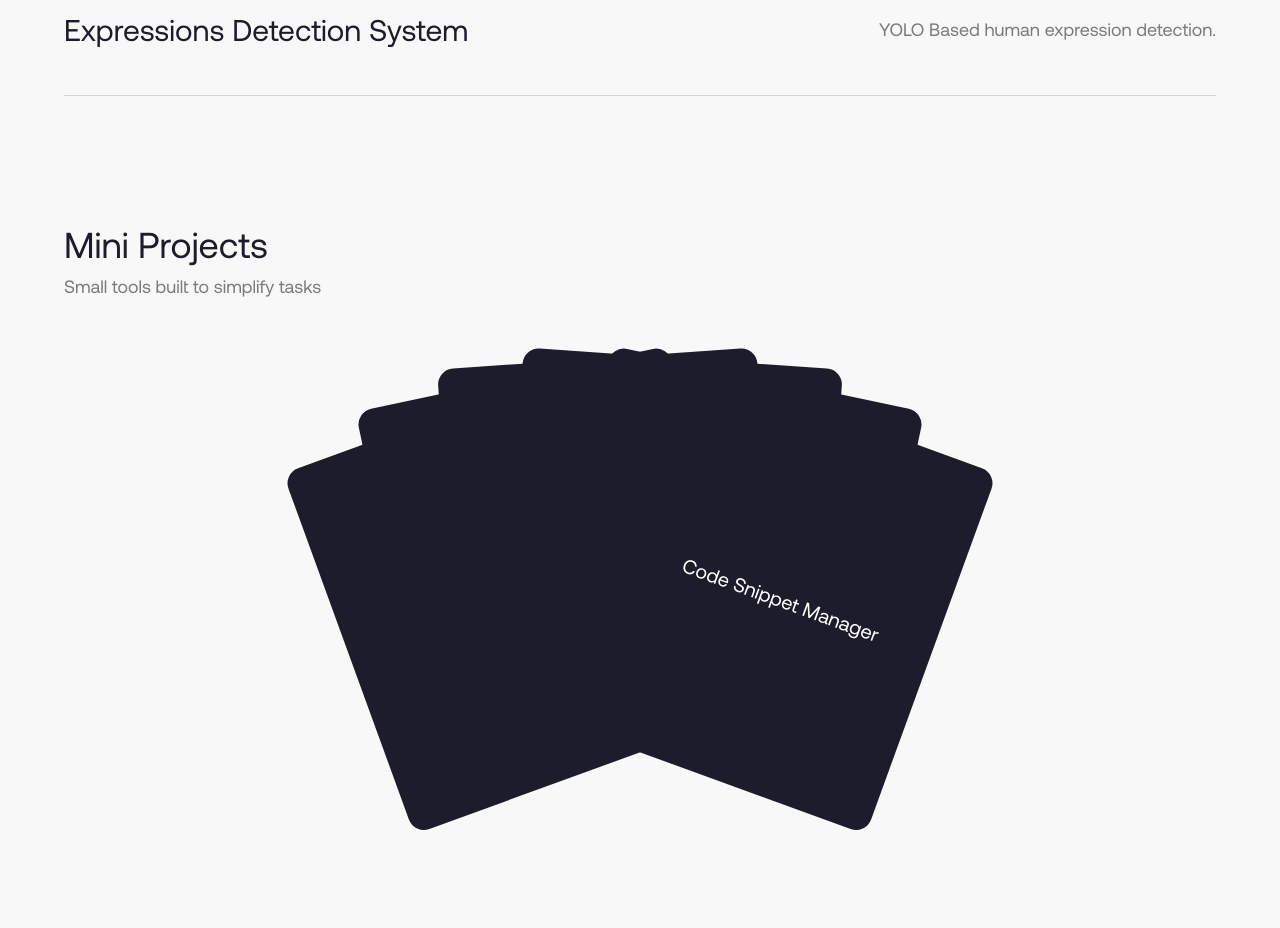
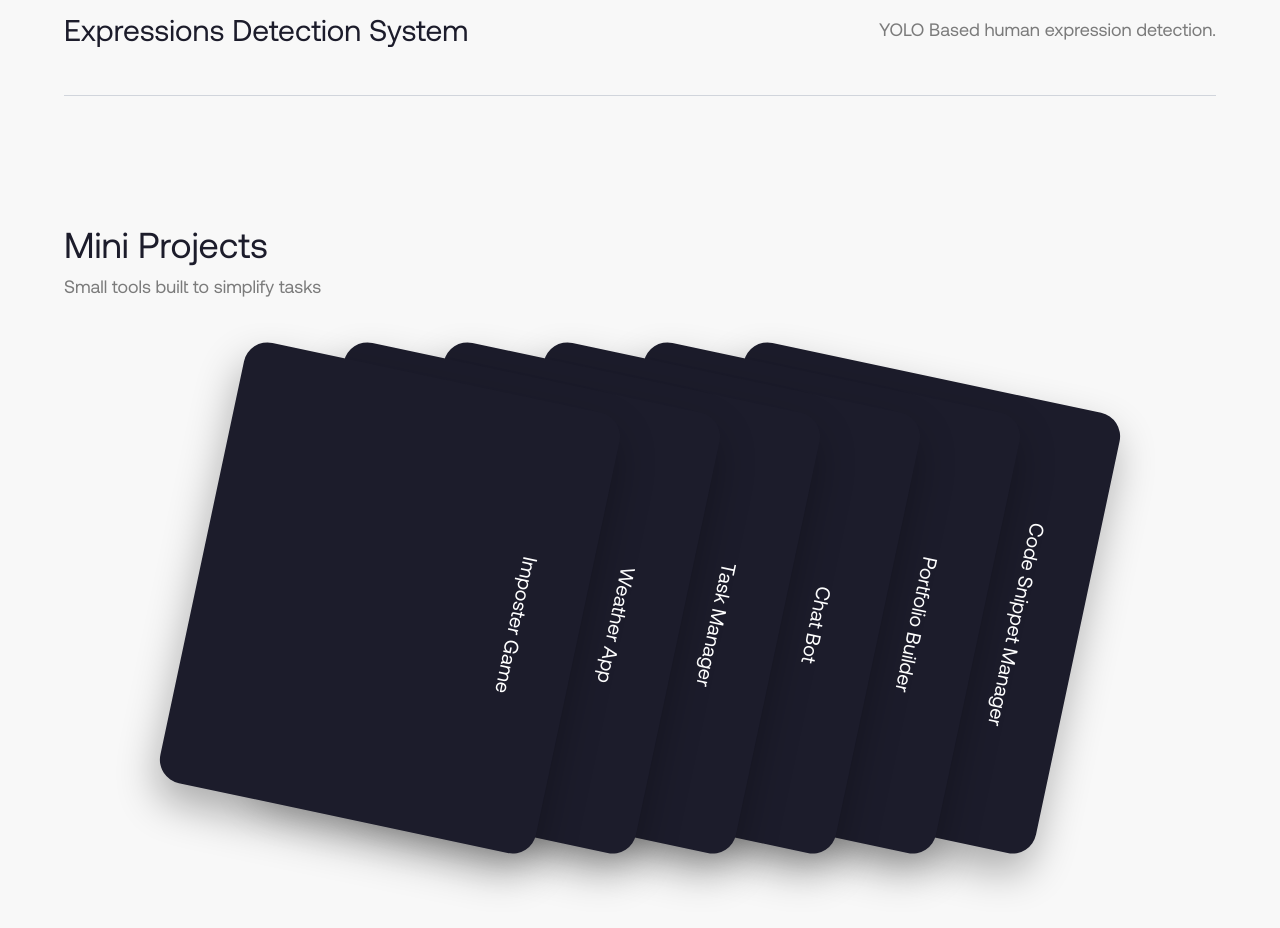
Before and after one commit to SerenEdge/daham-serenedge, a Next.js app: page / in a window 1280 px wide. Shown: the part 2280-3208 px from the top of the page. Before the commit the page ends 3114 px from the top, so only its background shows below. Built offline with nearby package versions, Linux system fonts and the light colour scheme.

Commit message:
Mini Projects done

```diff
--- a/components/Portfolio.tsx
+++ b/components/Portfolio.tsx
@@ -101,42 +101,8 @@ export default function Portfolio() {
                                 </div>
 
                                 {/* Hover Card Container - Creates reveal area */}
-                                <div className="relative overflow-hidden" style={{ height: hoveredProject === index ? '300px' : '0px', transition: 'height 0.7s ease-out' }}>
-                                    {/* Hover Card - Slides from behind border line */}
-                                    <div
-                                        className="absolute right-0 bg-[#1c1c2b] text-white rounded-t-2xl shadow-2xl overflow-visible transition-all duration-700 ease-out"
-                                        style={{
-                                            width: '55%',
-                                            bottom: hoveredProject === index ? '0px' : '-350px',
-                                            opacity: 1,
-                                            zIndex: 20
-                                        }}
-                                    >
-                                        {/* Tab/Edge at top */}
-                                        <div className="absolute -top-6 left-1/2 -translate-x-1/2 w-24 h-6 bg-[#1c1c2b] rounded-t-lg border-t-4 border-x-4 border-[rgba(255,255,255,0.1)]"></div>
+                                <div className="relative overflow-hidden" style={{ height: hoveredProject === index ? '300px' : '0px', transition: 'height 0.4s ease-out' }}>
 
-                                        <div className="flex gap-6 p-8">
-                                            {/* Image Section */}
-                                            <div className="w-1/2 bg-gray-200 rounded-xl flex items-center justify-center min-h-[200px]">
-                                                <span className="text-gray-400 text-lg">Image Placeholder</span>
-                                            </div>
-
-                                            {/* Content Section */}
-                                            <div className="w-1/2 flex flex-col justify-between py-2">
-                                                <p className="text-gray-300 text-base leading-relaxed">
-                                                    {project.title === "ReImage Agent"
-                                                        ? "The ReImage Agent is a specialized tool that transforms personal photos into vibrant, cartoon-style portraits, utilizing a FastAPI backend and Next.js for a seamless user experience."
-                                                        : project.description}
-                                                </p>
-                                                <Link
-                                                    href="#"
-                                                    className="inline-block text-white underline underline-offset-4 hover:text-gray-300 transition-colors self-start"
-                                                >
-                                                    View More →
-                                                </Link>
-                                            </div>
-                                        </div>
-                                    </div>
                                 </div>
                             </div>
                         ))}
@@ -150,22 +116,28 @@ export default function Portfolio() {
                         <p className="text-tertiary text-lg">Small tools built to simplify tasks</p>
                     </div>
 
-                    {/* Stacked Cards */}
-                    <div className="relative h-[400px] flex items-center justify-center">
+                    {/* Stacked Cards - Each card tilted 12deg individually */}
+                    <div className="relative h-[500px] flex items-center justify-center">
                         {miniProjects.map((project, index) => {
                             const isHovered = hoveredMiniCard === index;
-                            const rotation = (index - 2.5) * 8; // Spread cards in a fan
-                            const translateX = (index - 2.5) * 60;
+                            // Center the cards and spread them out
+                            const totalCards = miniProjects.length;
+                            const centerOffset = (totalCards - 1) / 2;
+                            const translateX = (index - centerOffset) * 100; // Increased spacing from -80 to 100
+                            const zIndex = miniProjects.length - index; // Back cards have lower z-index
 
                             return (
                                 <div
                                     key={index}
-                                    className="absolute w-80 h-96 bg-[#1c1c2b] text-white rounded-2xl p-8 transition-all duration-500 cursor-pointer"
+                                    className="absolute w-96 h-[450px] bg-[#1c1c2b] text-white rounded-3xl p-8 transition-all duration-500 cursor-pointer"
                                     style={{
                                         transform: isHovered
-                                            ? `rotate(0deg) translateX(0px) translateY(-50px)`
-                                            : `rotate(${rotation}deg) translateX(${translateX}px) translateY(0px)`,
-                                        zIndex: isHovered ? 50 : 10 - Math.abs(index - 2.5),
+                                            ? `translateX(${translateX}px) translateY(-80px) rotate(0deg) scale(1.05)`
+                                            : `translateX(${translateX}px) translateY(0px) rotate(12deg) scale(1)`,
+                                        zIndex: isHovered ? 100 : zIndex,
+                                        boxShadow: isHovered
+                                            ? '0 30px 60px rgba(0, 0, 0, 0.5)'
+                                            : '0 20px 40px rgba(0, 0, 0, 0.3)',
                                     }}
                                     onMouseEnter={() => setHoveredMiniCard(index)}
                                     onMouseLeave={() => setHoveredMiniCard(null)}
@@ -174,18 +146,20 @@ export default function Portfolio() {
                                         <div className="flex flex-col h-full justify-between">
                                             <div>
                                                 <h3 className="text-2xl font-medium mb-4">{project.title}</h3>
-                                                <p className="text-gray-300 text-base">{project.description}</p>
+                                                <p className="text-gray-300 text-base leading-relaxed">{project.description}</p>
                                             </div>
                                             <Link
                                                 href="#"
-                                                className="inline-block text-white underline underline-offset-4 hover:text-gray-300 transition-colors"
+                                                className="inline-block text-white underline underline-offset-4 hover:text-gray-300 transition-colors self-start"
                                             >
                                                 View More →
                                             </Link>
                                         </div>
                                     ) : (
-                                        <div className="flex items-center justify-center h-full">
-                                            <h3 className="text-xl font-medium text-center">{project.title}</h3>
+                                        <div className="flex items-center justify-end h-full pr-4">
+                                            <h3 className="text-xl font-medium" style={{ writingMode: 'vertical-lr', textOrientation: 'mixed' }}>
+                                                {project.title}
+                                            </h3>
                                         </div>
                                     )}
                                 </div>
```
